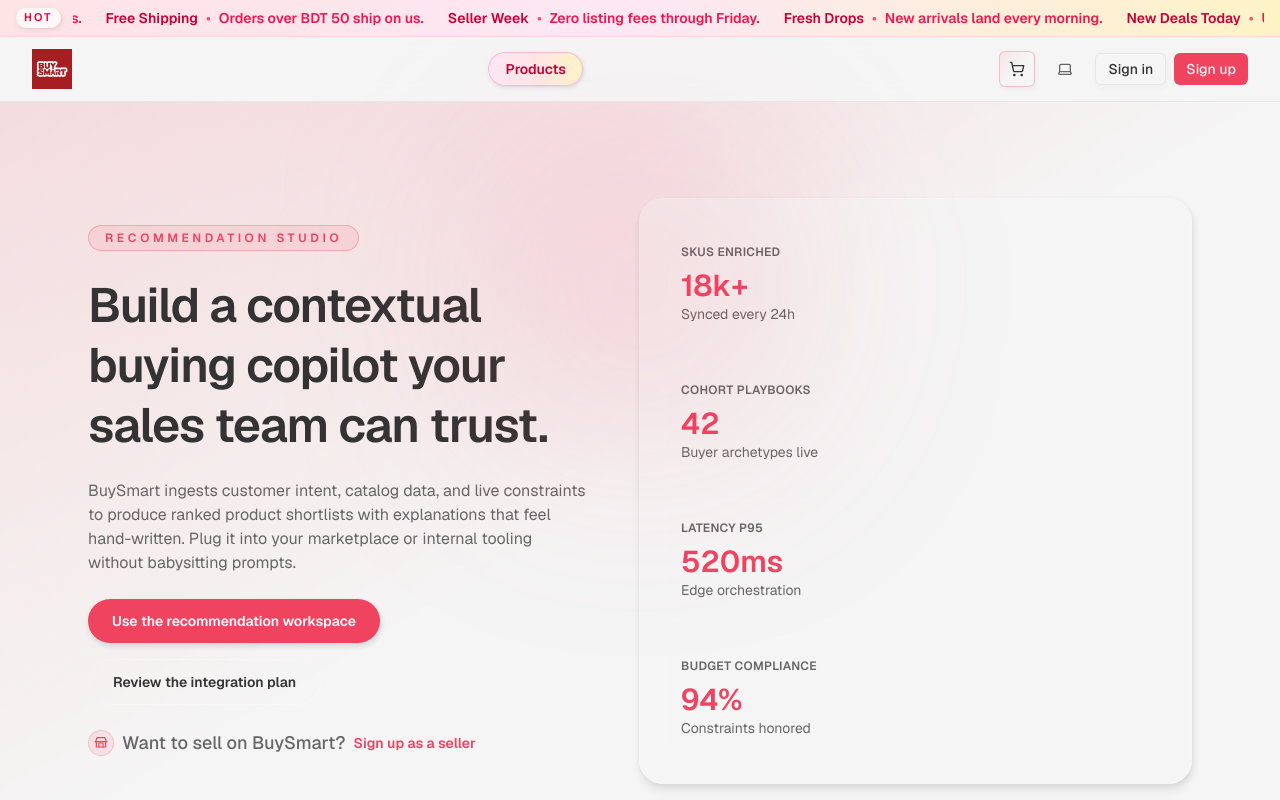
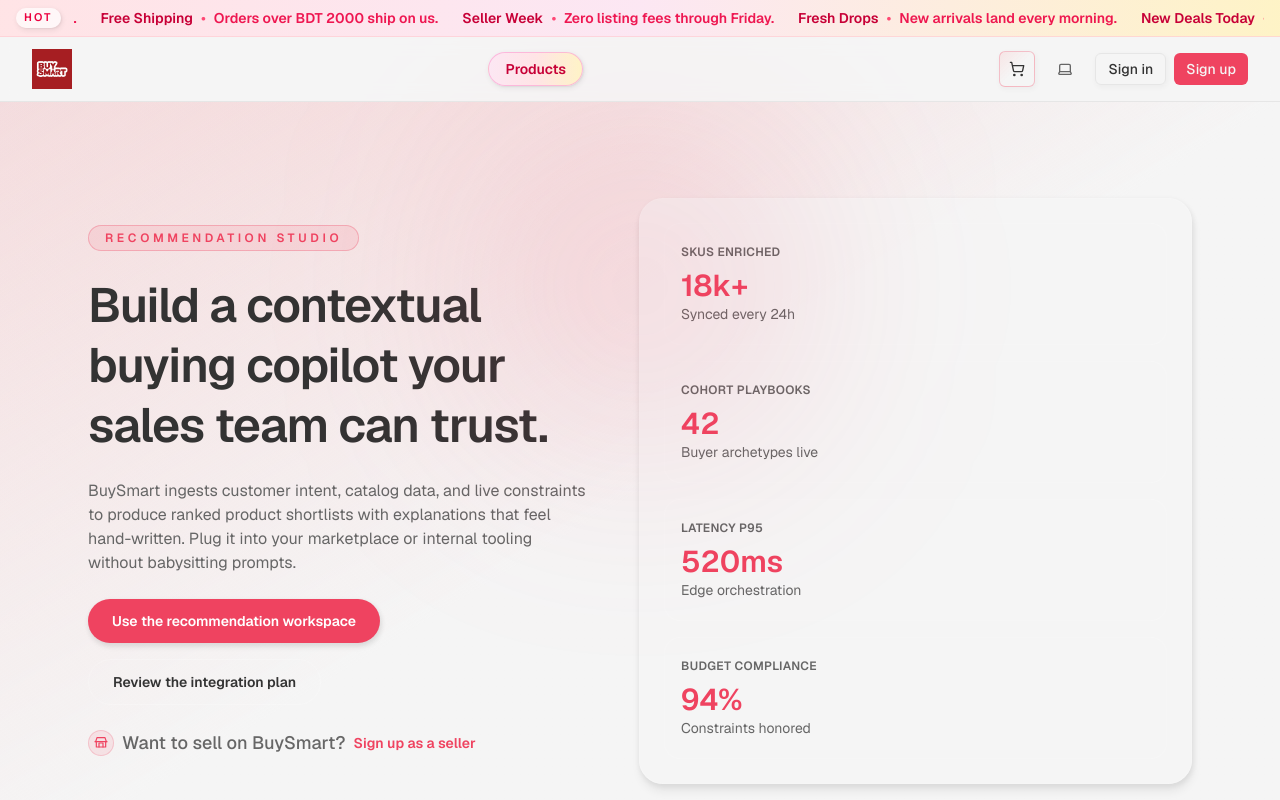
Before and after one commit to Sakhiur2022/BuySmart, a Next.js app in the folder main-app/: page / in a window 1280 px wide. Shown: the top 800 px of the page. Built offline with nearby package versions, Linux system fonts and the light colour scheme; no server answers; the database is empty.

Commit message:
feat(promotional-banner): update shipping detail to reflect minimum order amount

```diff
--- a/main-app/components/shared/promotional-banner.tsx
+++ b/main-app/components/shared/promotional-banner.tsx
@@ -11,7 +11,7 @@
   {
     id: 'shipping',
     title: 'Free Shipping',
-    detail: 'Orders over BDT 50 ship on us.',
+    detail: 'Orders over BDT 2000 ship on us.',
   },
   {
     id: 'seller-week',
```
